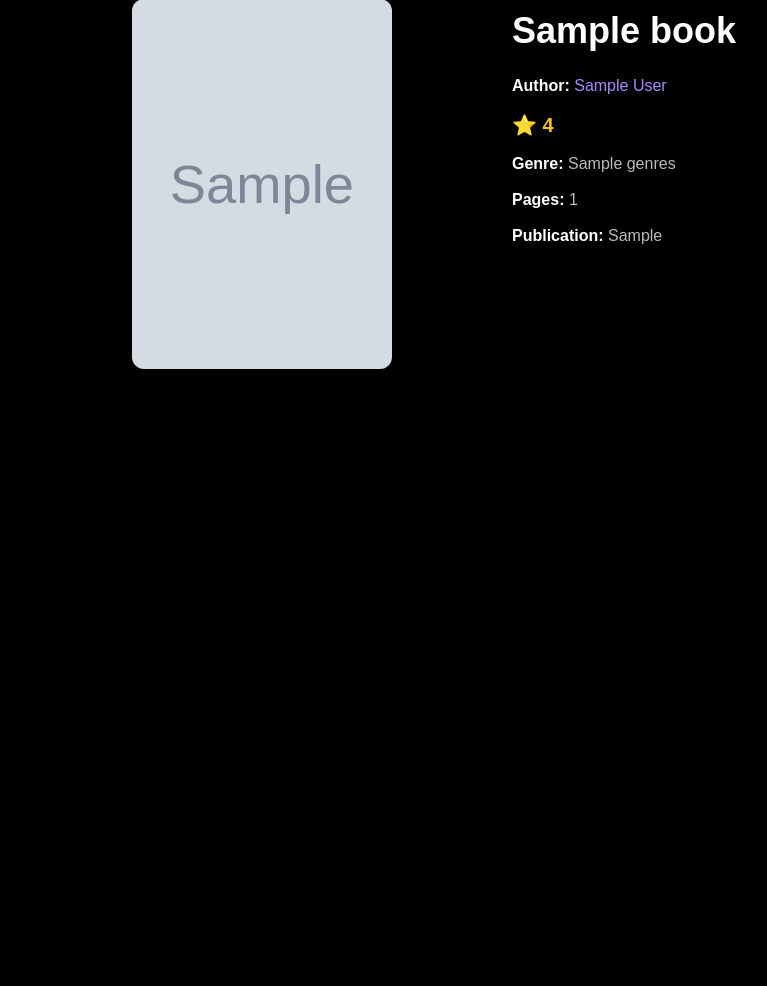
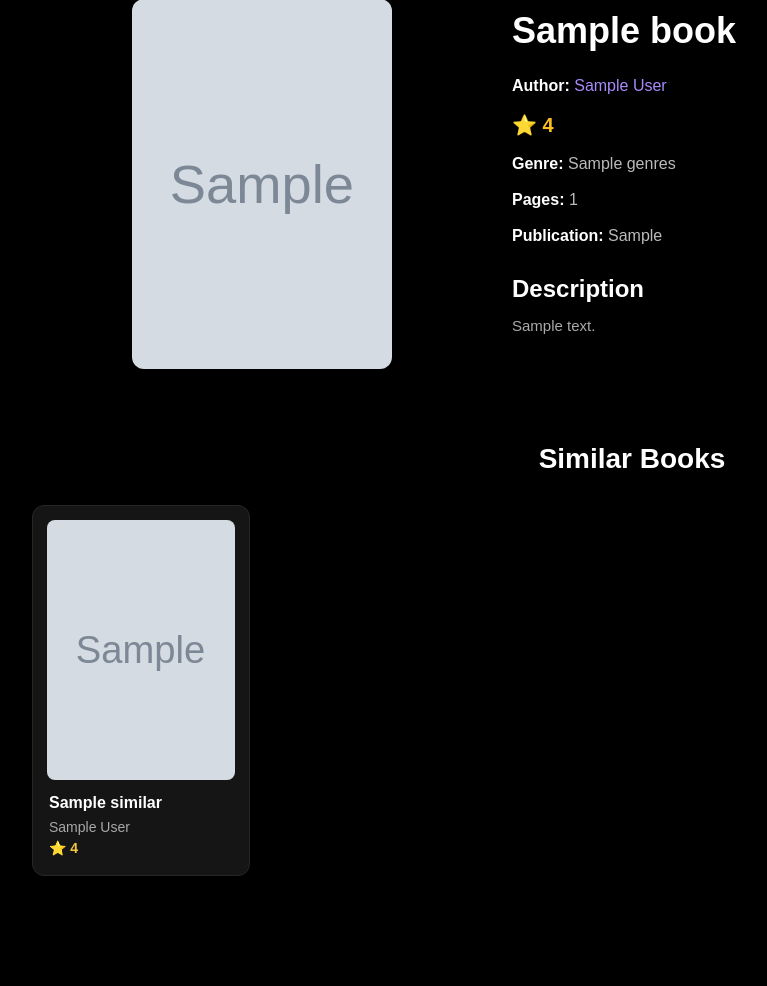
Before and after one commit to Sadam-Alvi/book-recommender, a FastAPI app: template templates/book.html in a window 1280 px wide. Shown: the part 109-1095 px from the top of the page, without its empty margins (8-775 px from the left). Before the commit the page ends 478 px from the top, so only its background shows below. Run offline with FastAPI, Linux system fonts and the light colour scheme; the template is opened without the code that fills it: most values are stand-ins (such as "Sample title", 1, 10 or a date in 2020); grey boxes marked "Sample" are stand-in pictures; parts of the project's set-up code (start-up, migrations or seed data) failed here and were passed over.

Commit message:
Addeed Book recommnedations

```diff
--- a/main.py
+++ b/main.py
@@ -2,11 +2,31 @@ from fastapi import FastAPI, Request, HTTPException
 from fastapi.templating import Jinja2Templates
 from fastapi.staticfiles import StaticFiles
 import pandas as pd
-
+import pickle
 app = FastAPI()
 
-df = pd.read_csv("dataset/books_cleaned.csv")
+df = pd.read_csv("dataset/Book_Details.csv")
+with open(r"matrix\book_similarity.pkl", "rb") as f:
+    recommendation_data = pickle.load(f)
 
+similarity_indices = recommendation_data["indices"]
+similarity_scores = recommendation_data["scores"]
+import ast
+
+def process_genres(x):
+    if pd.isna(x):
+        return ""
+
+    if isinstance(x, list):
+        return " ".join(x)
+
+    try:
+        x = ast.literal_eval(x)
+        return " ".join(x) if isinstance(x, list) else str(x)
+    except:
+        return str(x)
+
+df['genres'] = df['genres'].apply(process_genres)
 # Create an ID if your dataset doesn't already have one
 if "book_id" not in df.columns:
     df["book_id"] = range(len(df))
@@ -67,26 +87,52 @@ def home(
 @app.get("/book/{book_id}")
 def book_details(request: Request, book_id: int):
 
+    # Find selected book
     book = df[df["book_id"] == book_id]
 
     if book.empty:
-        raise HTTPException(status_code=404, detail="Book not found")
+        raise HTTPException(
+            status_code=404,
+            detail="Book not found"
+        )
 
+    # Get row index
+    book_index = book.index[0]
+
+    # Selected book details
     book = book.iloc[0].to_dict()
 
     # Clean pages
     if pd.notna(book["num_pages"]):
-        book["num_pages"] = str(book["num_pages"]).strip("[]'\"")
+        book["num_pages"] = str(
+            book["num_pages"]
+        ).strip("[]'\"")
 
-# Clean publication
-    if pd.notna(book["publication"]):
-        book["publication"] = str(book["publication"]).strip("[]'\"")
+    # Clean publication
+    if pd.notna(book["publication_info"]):
+        book["publication_info"] = str(
+            book["publication_info"]
+        ).strip("[]'\"")
+
+    # -----------------------------
+    # Similar books
+    # -----------------------------
+
+    similar_indices = similarity_indices[book_index]
+    similar_scores = similarity_scores[book_index]
+
+    similar_books = df.iloc[similar_indices].copy()
+
+    similar_books["similarity"] = similar_scores
+
+    similar_books = similar_books.to_dict("records")
 
     return templates.TemplateResponse(
         request=request,
         name="book.html",
         context={
             "request": request,
-            "book": book
+            "book": book,
+            "similar_books": similar_books
         }
     )
--- a/requirements.txt
+++ b/requirements.txt
@@ -7,3 +7,6 @@ sentence-transformers
 gdown
 joblib
 scipy
+fastapi
+uvicorn
+jinja2
--- a/static/book.css
+++ b/static/book.css
@@ -70,6 +70,25 @@ body {
 .book-info a:hover {
     text-decoration: underline;
 }
+.description {
+    margin-top: 30px;
+}
+
+.description h2 {
+    color: white;
+    margin-bottom: 10px;
+}
+
+.description p {
+    color: #aaa;
+    line-height: 1.7;
+    font-size: 15px;
+
+    display: -webkit-box;
+    -webkit-line-clamp: 5;
+    -webkit-box-orient: vertical;
+    overflow: hidden;
+}
 
 .rating {
     color: #fbbf24 !important;
@@ -92,3 +111,165 @@ body {
         font-size: 28px;
     }
 }
+
+/* =========================
+   SIMILAR BOOKS SECTION
+========================= */
+
+.similar-section {
+    margin-top: 70px;
+    padding: 0 10px 60px;
+}
+
+.similar-section h2 {
+    font-size: 28px;
+    font-weight: 700;
+    margin-bottom: 30px;
+    text-align: center;
+    color: #ffffff;
+}
+
+/* Grid */
+.similar-section .book-grid {
+    display: grid;
+    grid-template-columns: repeat(5, minmax(0, 1fr));
+    gap: 28px;
+    max-width: 1200px;
+    margin: 0 auto;
+}
+
+/* Book Card */
+.similar-section .book-card {
+    display: block;
+    text-decoration: none;
+    color: inherit;
+
+    background: #151515;
+    border: 1px solid #262626;
+    border-radius: 12px;
+
+    padding: 14px;
+
+    transition:
+        transform 0.25s ease,
+        box-shadow 0.25s ease,
+        border-color 0.25s ease;
+}
+
+/* Hover */
+.similar-section .book-card:hover {
+    transform: translateY(-7px);
+    border-color: #444;
+    box-shadow: 0 12px 30px rgba(0, 0, 0, 0.45);
+}
+
+/* Book Cover */
+.similar-section .book-card img {
+    width: 100%;
+    height: 260px;
+
+    object-fit: cover;
+    border-radius: 8px;
+
+    display: block;
+    background: #222;
+}
+
+/* Book Title */
+.similar-section .book-card h3 {
+    font-size: 16px;
+    font-weight: 600;
+
+    margin: 14px 2px 7px;
+
+    color: #ffffff;
+
+    white-space: nowrap;
+    overflow: hidden;
+    text-overflow: ellipsis;
+}
+
+/* Author */
+.similar-section .book-card p {
+    font-size: 14px;
+    margin: 5px 2px;
+
+    color: #a8a8a8;
+
+    white-space: nowrap;
+    overflow: hidden;
+    text-overflow: ellipsis;
+}
+
+/* Rating */
+.similar-section .book-card p:last-child {
+    color: #f5c542;
+    font-weight: 600;
+}
+
+
+/* =========================
+   RESPONSIVE
+========================= */
+
+/* Laptop / smaller desktop */
+@media (max-width: 1100px) {
+
+    .similar-section .book-grid {
+        grid-template-columns: repeat(4, minmax(0, 1fr));
+    }
+
+    .similar-section .book-card img {
+        height: 240px;
+    }
+}
+
+
+/* Tablet */
+@media (max-width: 850px) {
+
+    .similar-section .book-grid {
+        grid-template-columns: repeat(3, minmax(0, 1fr));
+        gap: 20px;
+    }
+
+    .similar-section .book-card img {
+        height: 230px;
+    }
+}
+
+
+/* Mobile */
+@media (max-width: 600px) {
+
+    .similar-section {
+        margin-top: 50px;
+        padding: 0 15px 40px;
+    }
+
+    .similar-section h2 {
+        font-size: 24px;
+        margin-bottom: 22px;
+    }
+
+    .similar-section .book-grid {
+        grid-template-columns: repeat(2, minmax(0, 1fr));
+        gap: 15px;
+    }
+
+    .similar-section .book-card {
+        padding: 10px;
+    }
+
+    .similar-section .book-card img {
+        height: 220px;
+    }
+
+    .similar-section .book-card h3 {
+        font-size: 14px;
+    }
+
+    .similar-section .book-card p {
+        font-size: 12px;
+    }
+}
--- a/templates/book.html
+++ b/templates/book.html
@@ -1,51 +1,37 @@
+
 <!DOCTYPE html>
 <html lang="en">
 
 <head>
-
     <meta charset="UTF-8">
-
     <meta name="viewport" content="width=device-width, initial-scale=1.0">
 
-    <title>{{ book.title }}</title>
+    <title>{{ book.book_title }}</title>
 
     <link rel="stylesheet"
           href="{{ url_for('static', path='book.css') }}">
-
 </head>
 
 <body>
 
     <div class="book-page">
 
-        <a href="/" class="back-button">
-            ← Back to Books
-        </a>
-
+        <a href="/" class="back-button">← Back to Books</a>
 
         <div class="book-details">
 
-            <!-- LEFT: BOOK COVER -->
-
+            <!-- Cover -->
             <div class="book-image">
-
-                <img
-                    src="{{ book.cover_image_uri }}"
-                    alt="{{ book.title }}"
-                >
-
+                <img src="{{ book.cover_image_uri }}"
+                     alt="{{ book.title }}">
             </div>
 
-
-            <!-- RIGHT: DETAILS -->
-
+            <!-- Details -->
             <div class="book-info">
 
-                <h1>
-                    {{ book.title }}
-                </h1>
+                <h1>{{ book.title }}</h1>
 
-                <p class="author">
+                <p>
                     <strong>Author:</strong>
                     <a href="{{ book.authorlink }}" target="_blank">
                         {{ book.author }}
@@ -71,12 +57,46 @@
                     {{ book.publication_info }}
                 </p>
 
+                {% if book.book_details %}
+                <div class="description">
+                    <h2>Description</h2>
+                    <p>{{ book.book_details }}</p>
+                </div>
+                {% endif %}
+
             </div>
 
         </div>
 
     </div>
+    <section class="similar-section">
+
+    <h2>Similar Books</h2>
+
+    <div class="book-grid">
+
+        {% for similar in similar_books %}
+
+        <a href="/book/{{ similar.book_id }}" class="book-card">
+
+            <img
+                src="{{ similar.cover_image_uri }}"
+                alt="{{ similar.book_title }}"
+            >
+
+            <h3>{{ similar.book_title }}</h3>
+
+            <p>{{ similar.author }}</p>
+
+            <p>⭐ {{ similar.average_rating }}</p>
+
+        </a>
+
+        {% endfor %}
+
+    </div>
+
+</section>
 
 </body>
-
 </html>
```
Also changed, not shown: README.md, 3 other files.
